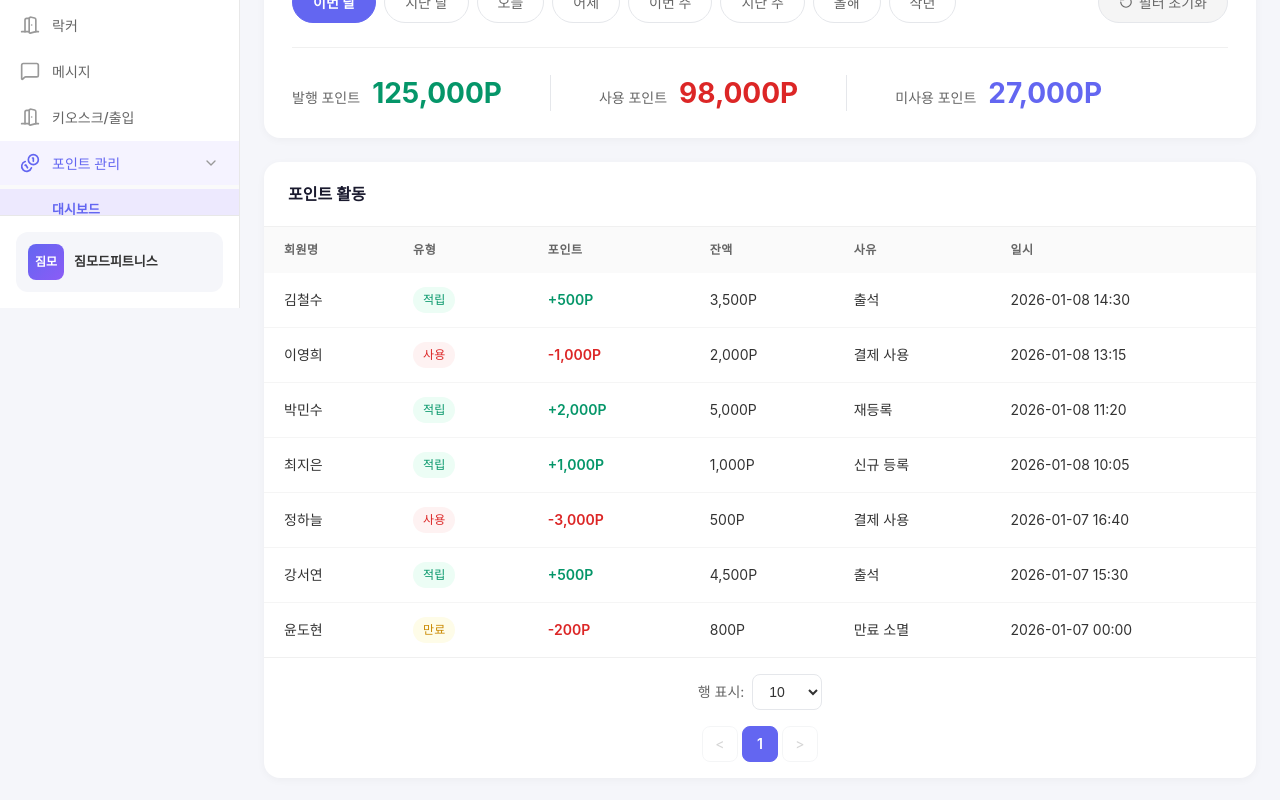
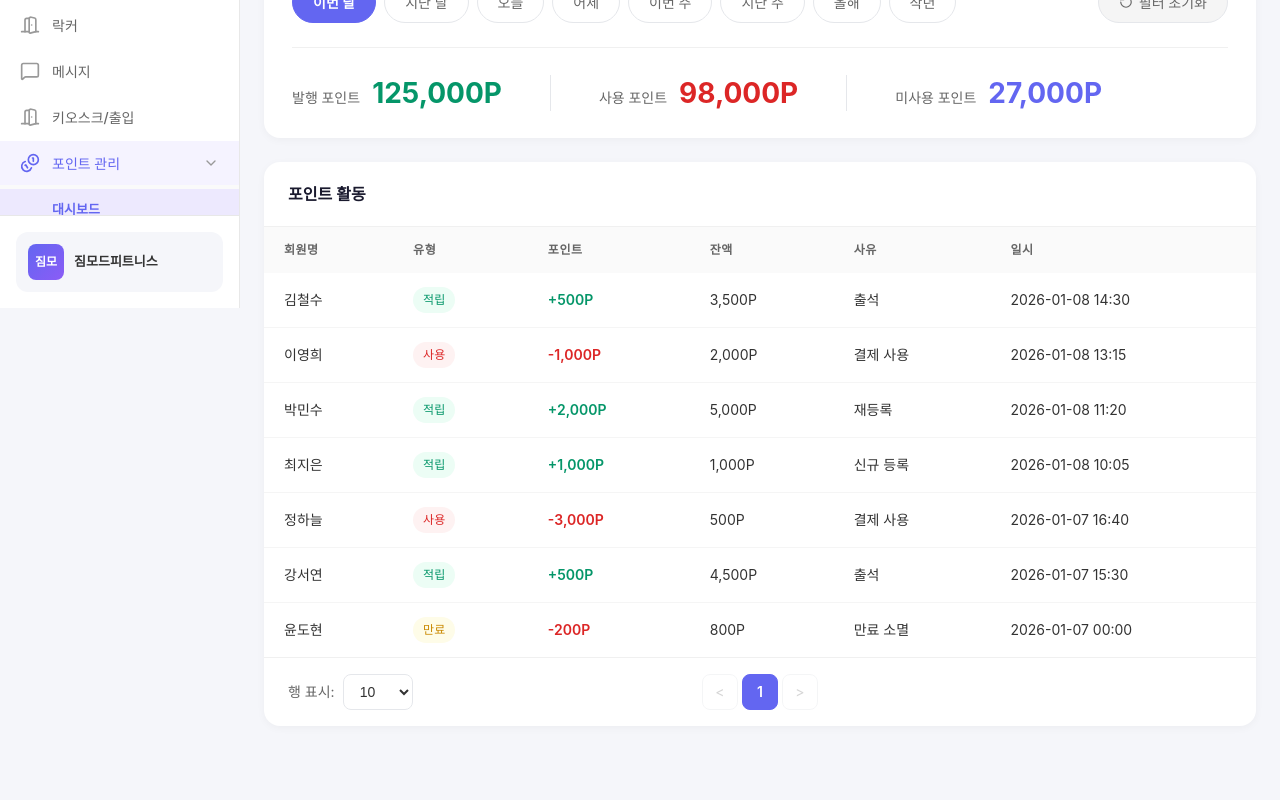
Before and after one commit to Lee-jm-code/dagym_point, a React (Vite) app: page /point/dashboard in a window 1280 px wide. Shown: the part 492-1292 px from the top of the page. After the commit the page ends 1242 px from the top, so only its background shows below. Built offline with nearby package versions, Linux system fonts and the light colour scheme; a web font is replaced by a local one.

Commit message:
fix: 행 표시 왼쪽 고정, 페이지 넘김 버튼 중앙 배치

```diff
--- a/src/pages/point/PointDashboard.css
+++ b/src/pages/point/PointDashboard.css
@@ -386,24 +386,17 @@
 /* 페이지네이션 */
 .pagination-wrapper {
   display: flex;
-  flex-direction: column;
   align-items: center;
-  gap: 16px;
   padding: 16px 24px;
   border-top: 1px solid #f0f0f0;
-}
-
-.pagination-top {
-  display: flex;
-  align-items: center;
-  justify-content: center;
-  width: 100%;
+  position: relative;
 }
 
 .rows-per-page {
   display: flex;
   align-items: center;
   gap: 8px;
+  flex-shrink: 0;
 }
 
 .rows-label {
@@ -430,6 +423,9 @@
   display: flex;
   align-items: center;
   gap: 4px;
+  position: absolute;
+  left: 50%;
+  transform: translateX(-50%);
 }
 
 .page-btn {
@@ -524,6 +520,11 @@
     gap: 16px;
   }
 
+  .pagination-center {
+    position: static;
+    transform: none;
+  }
+
   .page-btn {
     min-width: 32px;
     height: 32px;
```
